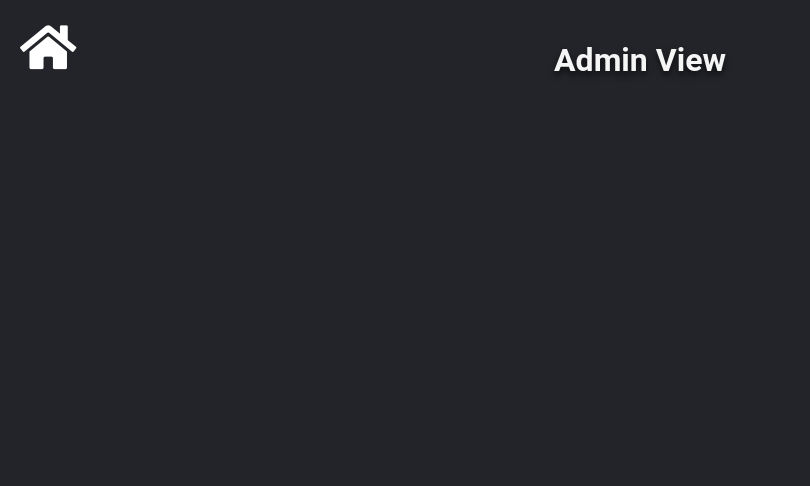
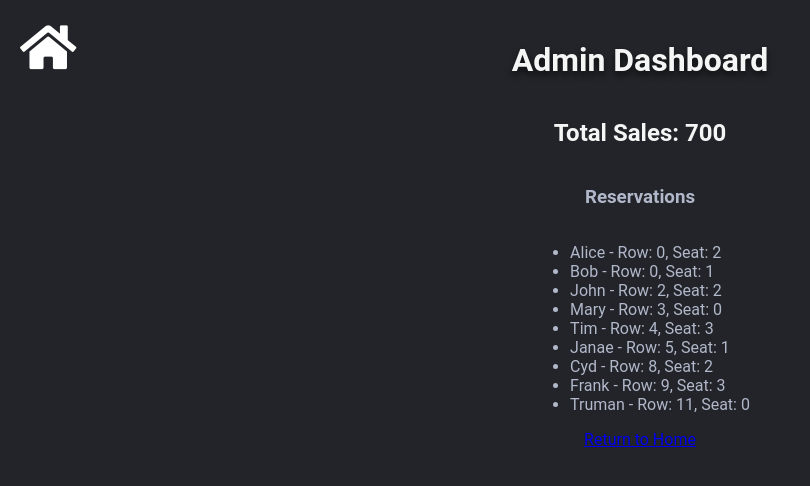
Before and after one commit to Dorion-M/Trip-Reservation-System, a Flask app: page /admin in a window 1280 px wide. Shown: the top 486 px of the page, without its empty margins (0-810 px from the left). Run offline with Flask 3, Linux system fonts and the light colour scheme; data comes from the database, SQL or seed files in the repository.

Commit message:
Displays reservation info on admin page

```diff
--- a/templates/admin.html
+++ b/templates/admin.html
@@ -1,11 +1,22 @@
 <!DOCTYPE html>
+<html lang="en">
 <head>
-    <title>Admin View</title>
+    <title>Admin Dashboard</title>
     <link href="/static/css/stylesheet.css" rel="stylesheet">
     <link rel="stylesheet" href="https://cdnjs.cloudflare.com/ajax/libs/font-awesome/5.15.4/css/all.min.css">
 </head>
-    <body>
-        <a href="{{ url_for('home') }}" class="home-link"> <i class="fas fa-home"></i> <!-- Font Awesome house icon --></a>
-        <h1>Admin View</h1>
-    </body>
+<body>
+    <a href="{{ url_for('home') }}" class="home-link"> <i class="fas fa-home"></i></a>
+    <h1>Admin Dashboard</h1>
+    <h2>Total Sales: {{ total_sales }}</h2>
+    <h3>Reservations</h3>
+    <ul>
+        {% for reservation in reservations %}
+        <li>{{ reservation[1] }} - Row: {{ reservation[2] }}, Seat: {{ reservation[3] }}</li>
+        {% else %}
+        <li>No reservations found.</li>
+        {% endfor %}
+    </ul>
+    <a href="{{ url_for('home') }}">Return to Home</a>
+</body>
 </html>
```
